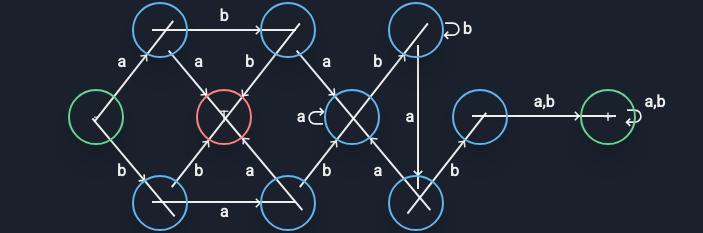
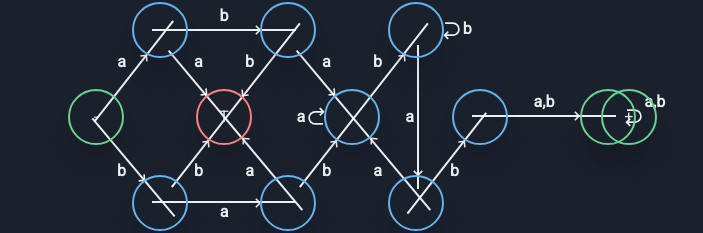
Before and after one commit to Kaezie/AutomataDFA, a Next.js app: page / in a window 1280 px wide. Shown: the part 418-651 px from the top of the page, without its empty margins (288-991 px from the left). Built offline with nearby package versions, Linux system fonts and the light colour scheme.

Commit message:
badge change end state

```diff
--- a/components/DFA/FirstDFA.js
+++ b/components/DFA/FirstDFA.js
@@ -395,7 +395,15 @@ const FirstDFA = ({ currentNode, simulating }) => {
         animate={currentNode == 10 ? "pulse" : ""}
         whileHover={!simulating && "scale"}
       >
-       +
+       <Atom
+        variant="q10inner"
+        variants={variants}
+        initial="initial"
+        animate={currentNode == 10 ? "pulse" : ""}
+        whileHover={!simulating && "scale"}
+        >
+          +
+        </Atom>
       </Atom>
       <Atom
         variant="T"
--- a/styles/badgeStyles.js
+++ b/styles/badgeStyles.js
@@ -91,6 +91,12 @@ export const Badge = {
 
       borderColor: "green.300",
     },
+    q10inner: {
+      top: "50%",
+      left: "90%",
+      size:"70%",
+      borderColor: "green.300",
+    },
     T: {
       top: "50%",
       left: "30%",
```
